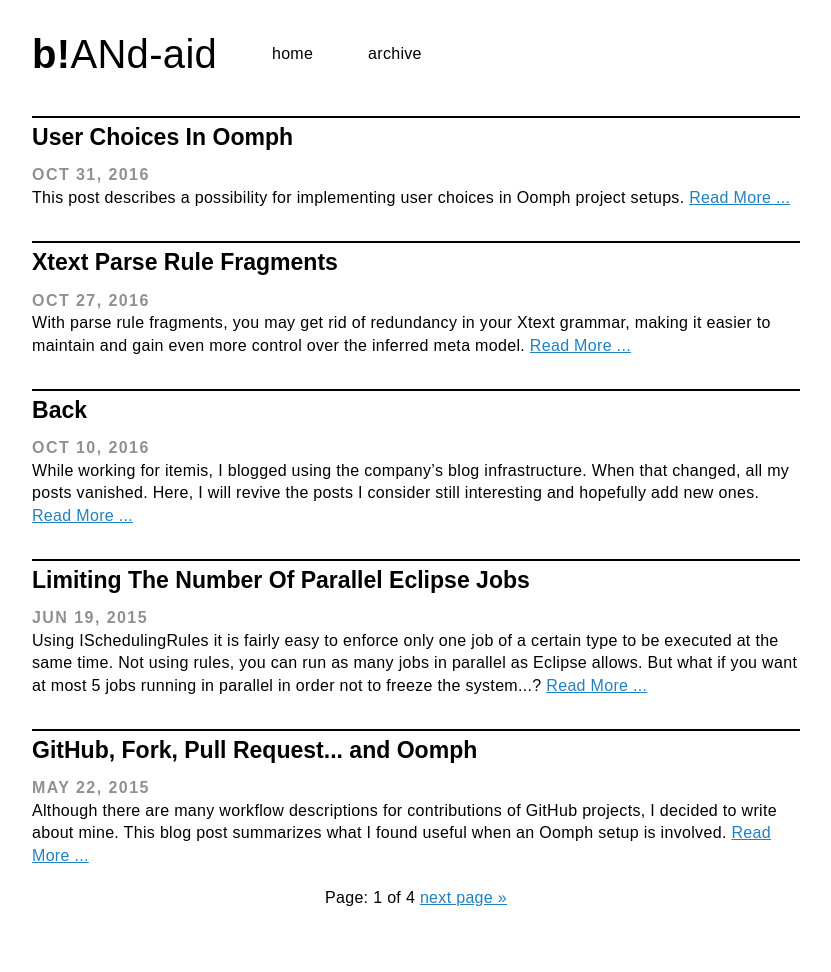
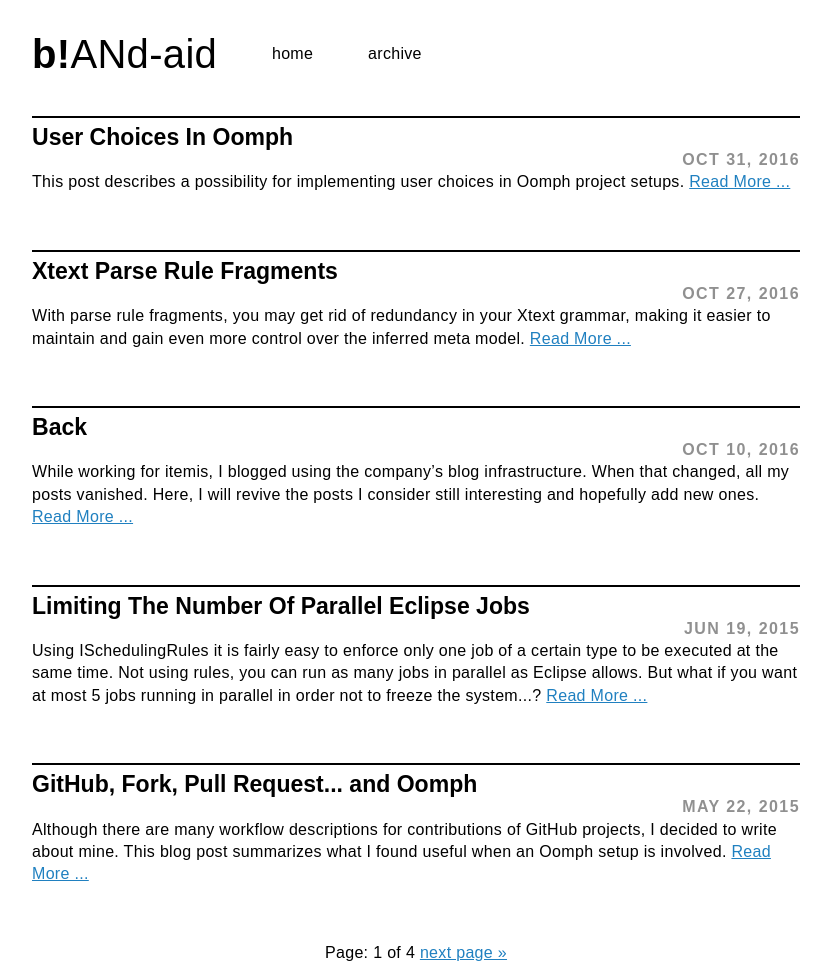
Before and after one commit to nittka/nittka.github.io, a Jekyll site: the page built from index.html, in a window 1280 px wide. Shown: the whole page, without its empty margins (224-1055 px from the left). Built offline with Jekyll 4.4.1, drawn with Linux system fonts in a browser that asks for light colours; the list of posts is cut into pages by our own code; before the commit the page ends 917 px from its top, so only the background shows below that.

Commit message:
date alignment and summary margins

```diff
--- a/_sass/general.scss
+++ b/_sass/general.scss
@@ -43,6 +43,7 @@
 h1.post-title {
     font-size: 144%;
     letter-spacing: 0.0rem;
+    margin-bottom: 0rem;
 }
 
 div.post,
@@ -64,11 +65,20 @@
     letter-spacing: 0.09rem;
 }
 
+div.post-date {
+    float : right;
+}
+
 .post-title{
     padding-top: 0.5rem;
     border-top: 2px solid black;
     line-height: 1.0;
     margin-top: 0.5rem;
+}
+
+.post-summary {
+    margin-bottom: 3.5rem;
+    clear : both;
 }
 
 
```
